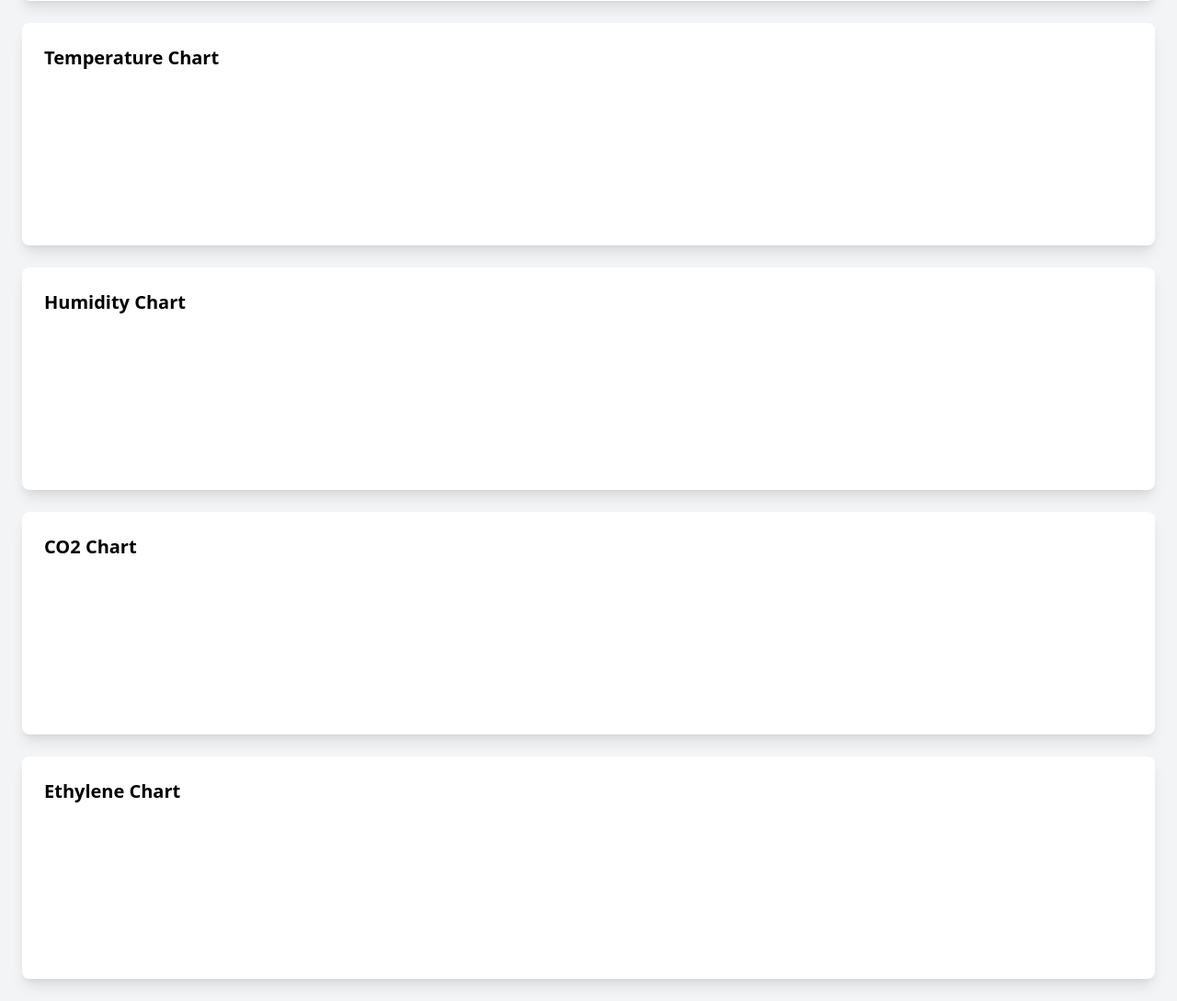
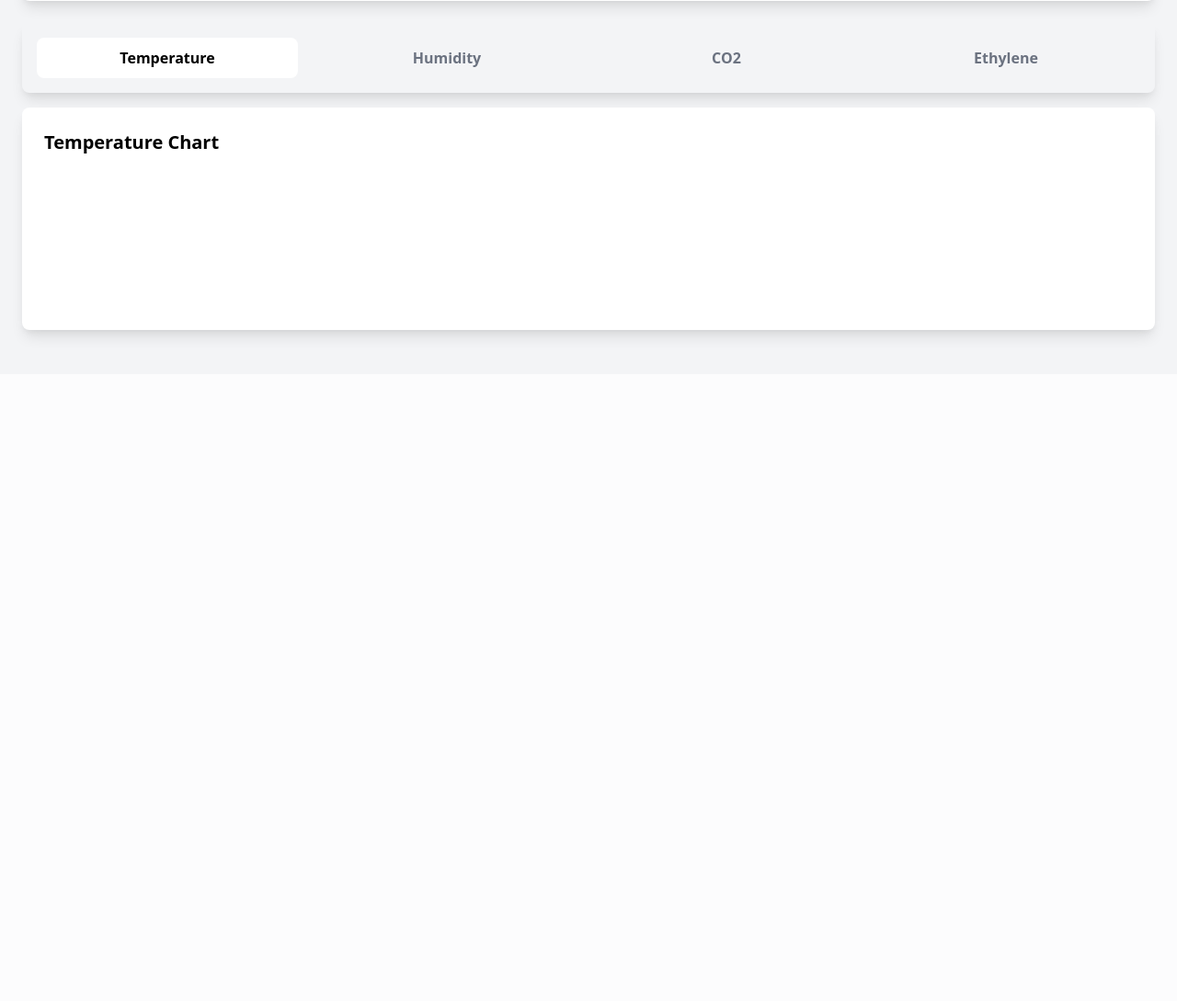
Before and after one commit to soufianeachgare/pprime, a Flask app: page /room/1 in a window 1280 px wide. Shown: the part 631-1720 px from the top of the page at 92% size. After the commit the page ends 1005 px from the top, so only its background shows below. Run offline with Flask 3, Linux system fonts and the light colour scheme; data that the repository does not hold is empty; a map, chart or similar area stays blank.

Commit message:
Enhance room detail page with tabbed charts for temperature, humidity, CO2, and ethylene, and improve historical data fetching and modal functionality.

```diff
--- a/app/templates/room_detail.html
+++ b/app/templates/room_detail.html
@@ -142,24 +142,60 @@
         </div>
 
         <!-- Charts for each parameter -->
-        <div id="charts" class="space-y-6">
-            <div class="bg-white p-6 rounded-lg shadow-lg">
+        <div id="charts" class="flex flex-col gap-4">
+            <div class="p-4 rounded-lg shadow-lg">
+                <ul class="flex gap-4 justify-between">
+                    <li class="mr-1 w-full">
+                        <a href="#temperature-tab"
+                            class="inline-block w-full text-center py-2 px-4 font-semibold hover:text-white hover:bg-black hover:border-black border-2 rounded-lg border-transparent transition-all duration-300 bg-white">Temperature</a>
+                    </li>
+                    <li class="mr-1 w-full">
+                        <a href="#humidity-tab"
+                            class="inline-block w-full text-center py-2 px-4 text-gray-500 font-semibold hover:text-white hover:bg-black hover:border-black border-2 rounded-lg border-transparent transition-all duration-300">Humidity</a>
+                    </li>
+                    <li class="mr-1 w-full">
+                        <a href="#co2-tab"
+                            class="inline-block w-full text-center py-2 px-4 text-gray-500 font-semibold hover:text-white hover:bg-black hover:border-black border-2 rounded-lg border-transparent transition-all duration-300">CO2</a>
+                    </li>
+                    <li class="mr-1 w-full">
+                        <a href="#ethylene-tab"
+                            class="inline-block w-full text-center py-2 px-4 text-gray-500 font-semibold hover:text-white hover:bg-black hover:border-black border-2 rounded-lg border-transparent transition-all duration-300">Ethylene</a>
+                    </li>
+                </ul>
+            </div>
+            <div id="temperature-tab" class="tab-content bg-white p-6 rounded-lg shadow-lg mb-6">
                 <h3 class="text-xl font-semibold mb-4">Temperature Chart</h3>
                 <canvas id="temperature-chart"></canvas>
             </div>
-            <div class="bg-white p-6 rounded-lg shadow-lg">
+            <div id="humidity-tab" class="tab-content hidden bg-white p-6 rounded-lg shadow-lg mb-6">
                 <h3 class="text-xl font-semibold mb-4">Humidity Chart</h3>
                 <canvas id="humidity-chart"></canvas>
             </div>
-            <div class="bg-white p-6 rounded-lg shadow-lg">
+            <div id="co2-tab" class="tab-content hidden bg-white p-6 rounded-lg shadow-lg mb-6">
                 <h3 class="text-xl font-semibold mb-4">CO2 Chart</h3>
                 <canvas id="co2-chart"></canvas>
             </div>
-            <div class="bg-white p-6 rounded-lg shadow-lg">
+            <div id="ethylene-tab" class="tab-content hidden bg-white p-6 rounded-lg shadow-lg mb-6">
                 <h3 class="text-xl font-semibold mb-4">Ethylene Chart</h3>
                 <canvas id="ethylene-chart"></canvas>
             </div>
         </div>
+
+        <script>
+            document.querySelectorAll('a[href^="#"]').forEach(tab => {
+                tab.addEventListener('click', function (e) {
+                    e.preventDefault();
+                    document.querySelectorAll('.tab-content').forEach(content => content.classList.add('hidden'));
+                    document.querySelectorAll('a[href^="#"]').forEach(link => {
+                        link.classList.remove('bg-white', 'border-white', 'text-black');
+                        link.classList.add('text-gray-500', 'border-transparent');
+                    });
+                    document.querySelector(this.getAttribute('href')).classList.remove('hidden');
+                    this.classList.add('bg-white', 'border-white');
+                    this.classList.remove('text-gray-500', 'border-transparent');
+                });
+            });
+        </script>
     </div>
 
     <script>
```
Lines whose indentation alone changed are shown as unchanged.
